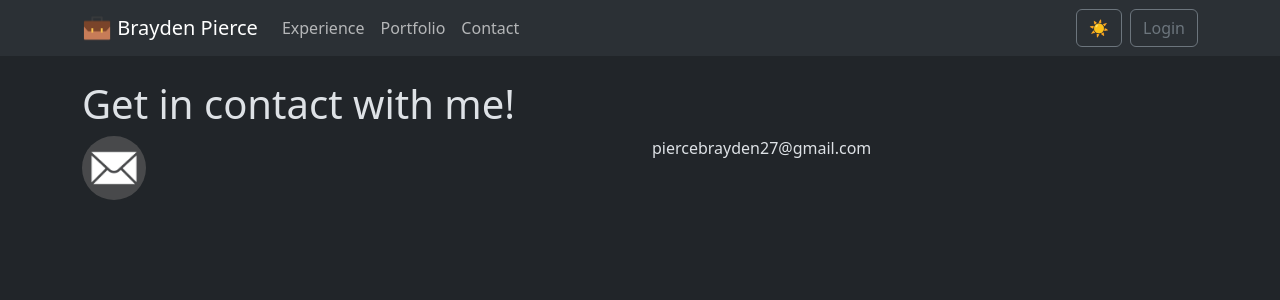
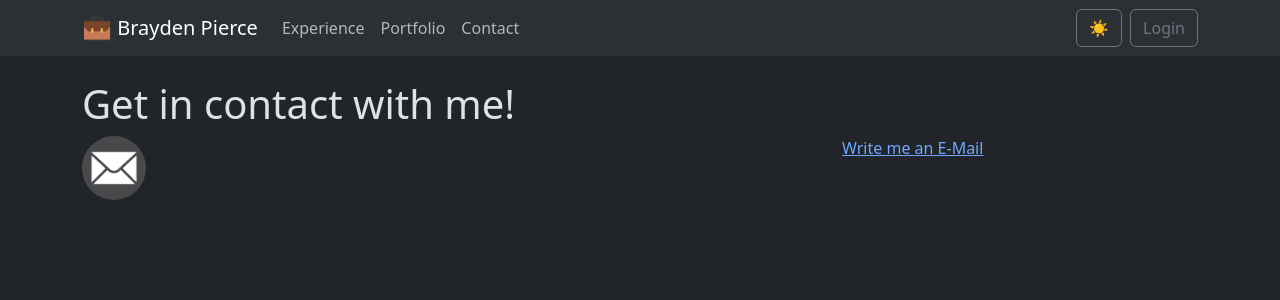
Before and after one commit to BraydenPierce/My-Portfolio-Webpage, a React (Create React App) app in the folder frontend/: page /contact in a window 1280 px wide. Shown: the top 300 px of the page. Built offline with nearby package versions, Linux system fonts and the light colour scheme.

Commit message:
added and impletmented mailto component

```diff
--- /dev/null
+++ b/frontend/src/components/ButtonMailTo.jsx
@@ -0,0 +1,20 @@
+// Source - https://stackoverflow.com/a/63819003
+// Posted by CodingYourLife, modified by community. See post 'Timeline' for change history
+// Retrieved 2026-02-21, License - CC BY-SA 4.0
+import { Link } from "react-router-dom";
+
+const ButtonMailto = ({ mailto, label }) => {
+    return (
+        <Link
+            to='#'
+            onClick={(e) => {
+                window.location.href = mailto;
+                e.preventDefault();
+            }}
+        >
+            {label}
+        </Link>
+    );
+};
+
+export default ButtonMailto;
--- a/frontend/src/pages/contact.jsx
+++ b/frontend/src/pages/contact.jsx
@@ -1,5 +1,6 @@
 import { Container, Row, Image, Col } from "react-bootstrap";
 import email from "../assets/imgs/icon-email.png";
+import ButtonMailto from "../components/ButtonMailTo";
 
 const Contact = () => {
   return (
@@ -8,17 +9,15 @@ const Contact = () => {
         <h1>Get in contact with me!</h1>
       </Row>
       <Row>
-        <Col>
+        <Col sm={8}>
           <Image src={email} roundedCircle style={{ width: "64px", height: "64px"}}/>
         </Col>
-        <Col>
-          <a >piercebrayden27@gmail.com</a>
+        <Col sm={4}>
+          <ButtonMailto label="Write me an E-Mail" mailto="mailto:piercebrayden27@gmail.com" />
         </Col>
       </Row>
     </Container>
   );
 };
 
-// https://stackoverflow.com/questions/63782544/react-open-mailto-e-mail-client-onclick-with-body-from-textarea
-
 export default Contact;
```
